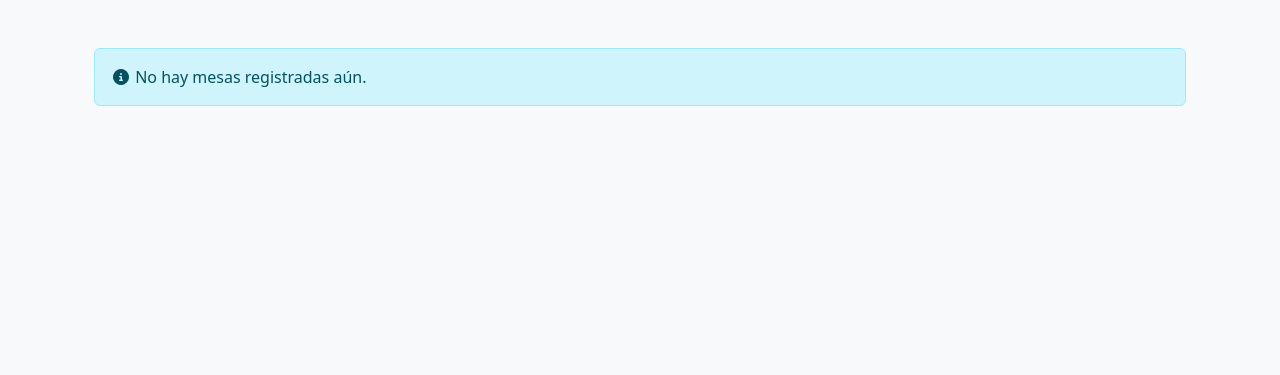
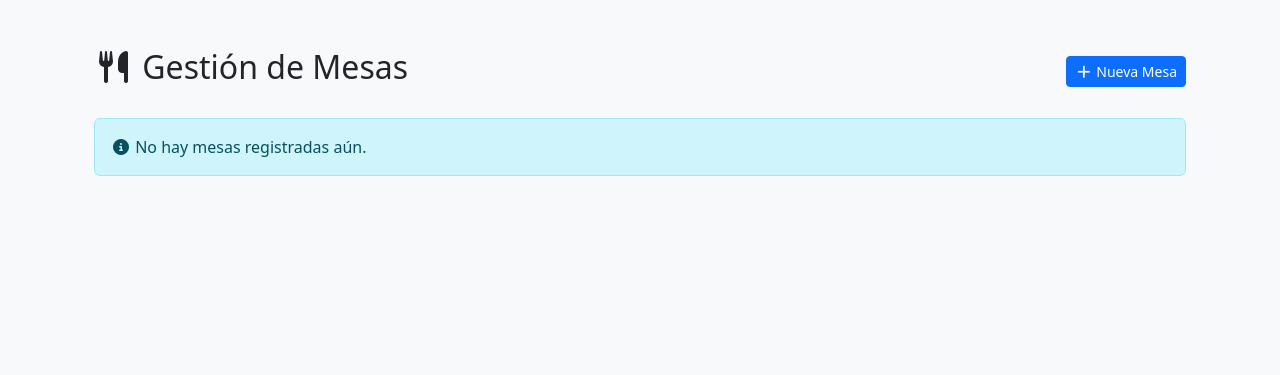
Before and after one commit to darksea48/proyecto_miitaka, a Django app: page /comedor/mesas/ in a window 1280 px wide. Shown: the part 56-431 px from the top of the page. Run offline with Django 5.2, Linux system fonts and the light colour scheme; the visitor is signed in with stand-in values (Sample User, id 1); data that the repository does not hold is empty; some libraries are stand-ins or nearby versions.

Commit message:
modificacion a list.html

```diff
--- a/comedor/templates/list.html
+++ b/comedor/templates/list.html
@@ -4,7 +4,12 @@
 
 {% block content %}
 <div class="container mt-4">
-
+    <div class="d-flex justify-content-between align-items-center mb-4">
+        <h2><i class="fas fa-utensils"></i> {{ titulo }}</h2>
+        <a href="{{ url_crear }}" class="btn btn-primary btn-sm">
+            <i class="fas fa-plus"></i> {{ texto_boton_crear }}
+        </a>
+    </div>
 
     {% if tipo_vista == 'mesas' %}
     <!-- Vista de Mesas -->
```
